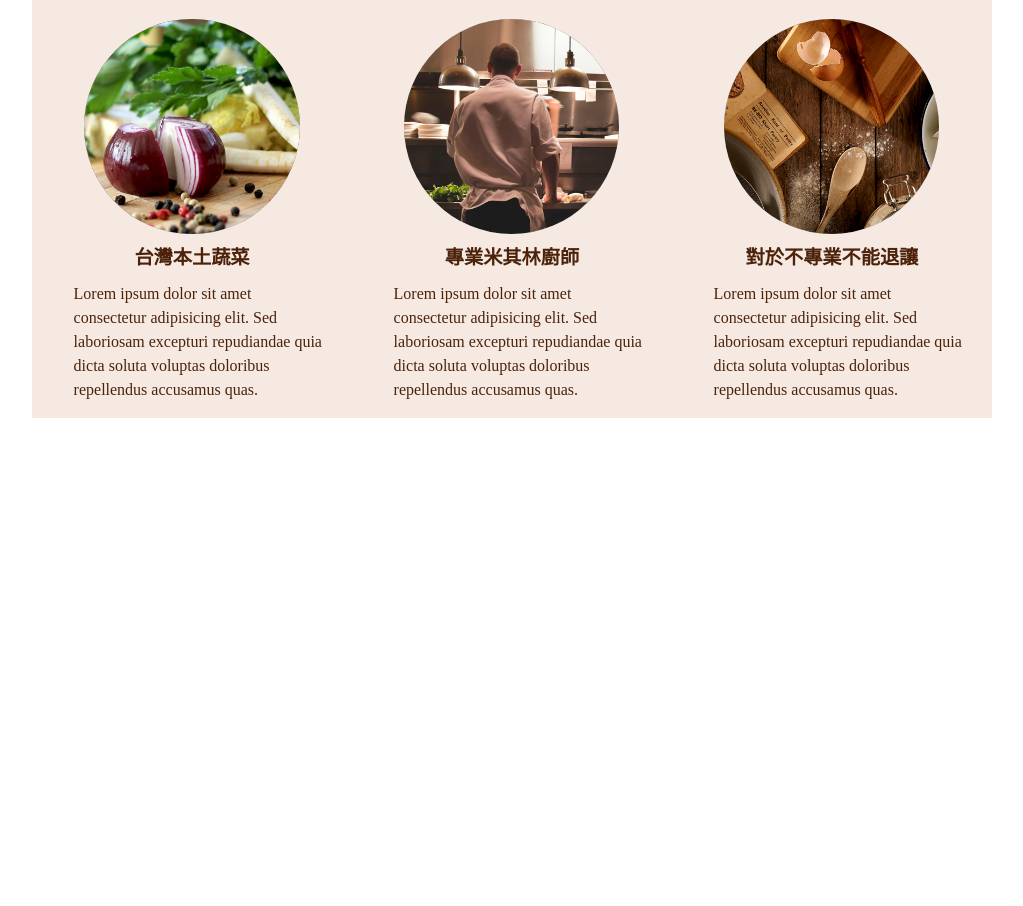
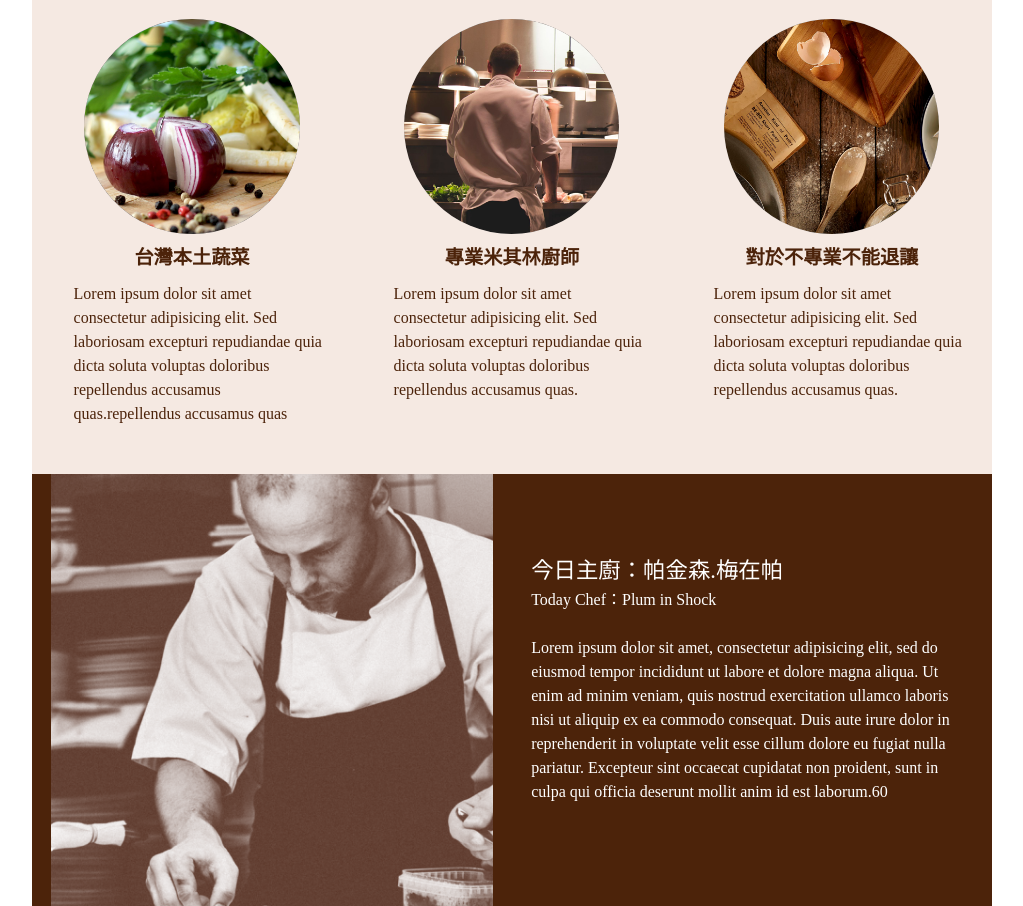
Before and after one commit to txbluebee/RWD_Homework, a plain HTML site: page index.html in a window 1280 px wide. Shown: the part 563-1469 px from the top of the page, without its empty margins (128-1151 px from the left). Before the commit the page ends 981 px from the top, so only its background shows below. Drawn offline with Linux system fonts and the light colour scheme.

Commit message:
add middle content section

```diff
--- a/css/main.css
+++ b/css/main.css
@@ -27,7 +27,6 @@ footer, header, hgroup, menu, nav, section {
 }
 body {
 	line-height: 1;
-	color: #4C230A;
 }
 ol, ul {
 	list-style: none;
@@ -62,6 +61,7 @@ img {
 body {
   font-family: 微軟正黑體;
   line-height: 1.5;
+	color: #4C230A;
 }
 
 .clearfix:after {
@@ -154,7 +154,7 @@ body {
 **************/
 
 .top-content {
-	padding-top: 2em;
+	padding: 2em 0;
 	background: #F5E9E2;
 }
 
@@ -208,3 +208,29 @@ body {
 .top-content li p {
 	padding-left: 1em;
 }
+
+
+/*************
+	Middle Content
+**************/
+
+.middle-content {
+	background: #4C230A;
+	color: #fff;
+}
+
+.middle-content img, .chef-intro{
+	display: block;
+	float: left;
+	width: 46%;
+	margin-left: 2%;
+	margin-right: 2%;
+}
+
+.chef-intro {
+	padding-top: 5em;
+}
+
+.chef-intro h3 {
+	font-size: 1.4em;
+}
--- a/index.html
+++ b/index.html
@@ -42,7 +42,7 @@
         <li>
           <img src="img/feature_1@2x.png">
           <h3>台灣本土蔬菜</h3>
-          <p>Lorem ipsum dolor sit amet consectetur adipisicing elit. Sed laboriosam excepturi repudiandae quia dicta soluta voluptas doloribus repellendus accusamus quas.</p>
+          <p>Lorem ipsum dolor sit amet consectetur adipisicing elit. Sed laboriosam excepturi repudiandae quia dicta soluta voluptas doloribus repellendus accusamus quas.repellendus accusamus quas</p>
         </li>
         <li>
           <img src="img/feature_2@2x.png">
@@ -56,6 +56,15 @@
         </li>
       </ul>
     </div>
+    <div class="middle-content clearfix">
+      <img src="img/main_chef_brown@2x.png" alt="main chef">
+      <div class="chef-intro">
+        <h3>今日主廚：帕金森.梅在帕</h3>
+        <p>Today Chef：Plum in Shock</p>
+        <br>
+        <p>Lorem ipsum dolor sit amet, consectetur adipisicing elit, sed do eiusmod tempor incididunt ut labore et dolore magna aliqua. Ut enim ad minim veniam, quis nostrud exercitation ullamco laboris nisi ut aliquip ex ea commodo consequat. Duis aute irure dolor in reprehenderit in voluptate velit esse cillum dolore eu fugiat nulla pariatur. Excepteur sint occaecat cupidatat non proident, sunt in culpa qui officia deserunt mollit anim id est laborum.60</p>
+      </div>
+    </div>
   </div>
 </body>
 </html>
```
